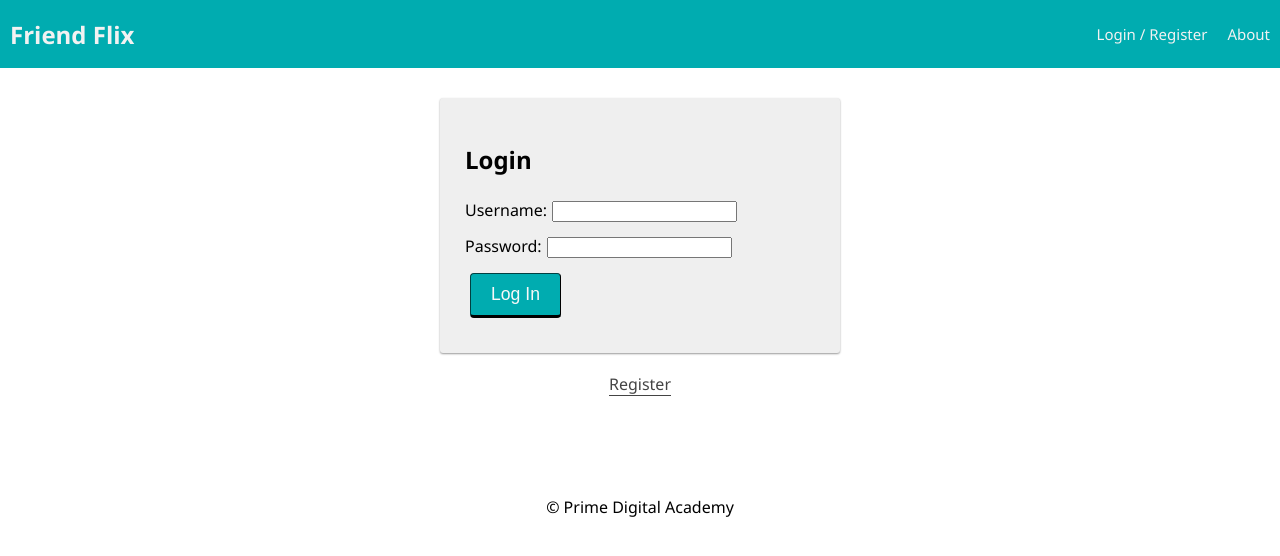
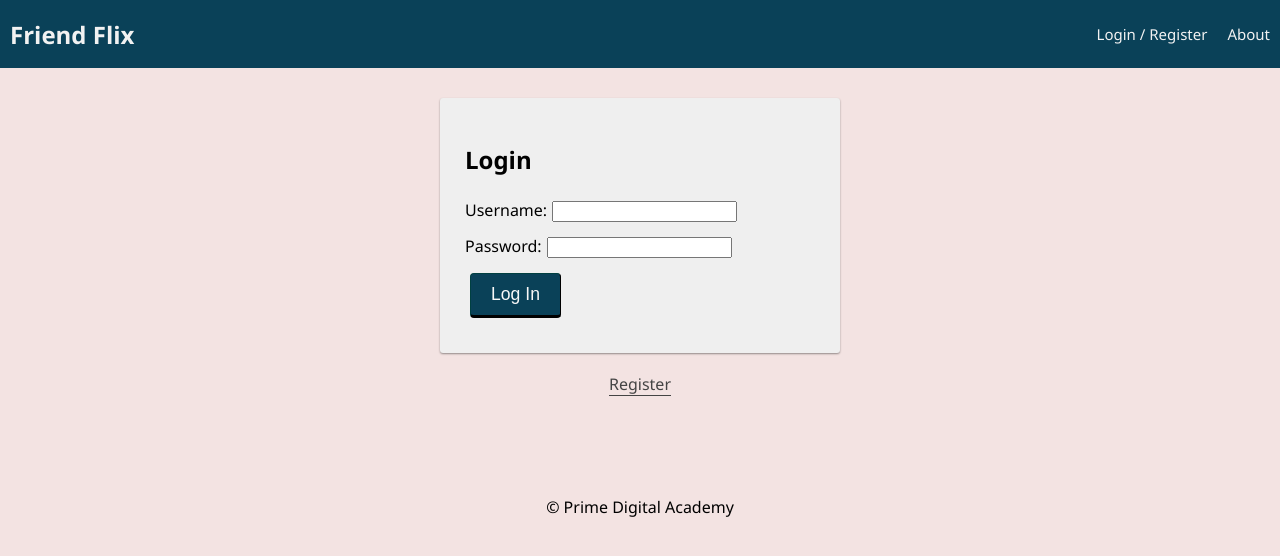
Before and after one commit to nimoabdi/prime-solo-project, a React (Create React App) app: page /#/login in a window 1280 px wide. Shown: the top 556 px of the page. Built offline with nearby package versions, Linux system fonts and the light colour scheme; no server answers.

Commit message:
some styling

```diff
--- a/src/components/App/App.css
+++ b/src/components/App/App.css
@@ -7,12 +7,13 @@ body,
 body {
   font-family: 'Segoe UI', Tahoma, Geneva, Verdana, sans-serif;
   margin: 0px;
+  background-color: #F3E3E2;
 }
 
-img {
+/* img {
   display: inline-block;
   max-width: 20%;
-}
+} */
 
 ul {
   list-style-type: none;
@@ -35,7 +36,7 @@ Button
   border-color: #014041;
   border-width: 1px 1px 3px;
   border-radius: 4px;
-  background-color: #00acb0;
+  background-color: #0A4158;
   color: #f8f8f8;
   font-size: 1.1rem;
   outline: 0;
--- a/src/components/Nav/Nav.css
+++ b/src/components/Nav/Nav.css
@@ -5,7 +5,7 @@
   align-items: center;
 
   margin: 0 0 30px;
-  background-color: #00acb0;
+  background-color: #0A4158;
   overflow: hidden;
 }
 
@@ -24,7 +24,7 @@
 .navLink {
   display: inline-block;
   color: #f2f2f2;
-  background-color: #00acb0;
+  background-color: #0A4158;
   text-align: center;
   padding: 24px 10px;
   text-decoration: none;
--- a/src/components/Shows/Shows.jsx
+++ b/src/components/Shows/Shows.jsx
@@ -3,6 +3,14 @@ import { useState } from "react";
 import { useHistory, useParams } from "react-router-dom";
 import swal from "sweetalert";
 import './Shows.css'
+
+import Card from '@mui/material/Card';
+import CardActions from '@mui/material/CardActions';
+import CardContent from '@mui/material/CardContent';
+import CardMedia from '@mui/material/CardMedia';
+import Button from '@mui/material/Button';
+import Typography from '@mui/material/Typography';
+import Grid from '@mui/material/Grid';
 
 function Shows({ Shows }) {
   const dispatch = useDispatch();
@@ -36,20 +44,55 @@ function Shows({ Shows }) {
 };
 
   return (
-    <div>
-      <ul>
-        <li>
-          Title: {Shows.name}
-          <img className= "img" src={Shows.image} alt={Shows.title} />
-        </li>
-      </ul>
-      <button className="btn btn-block" onClick={handleDelete}>
+    <Grid >
+    <Card className="flex-fill" sx={{ maxWidth: 345 }} >
+      <CardMedia
+      // {Shows.name}
+      component="img"
+      alt="Shows Image"
+      height="300"
+
+      image= {Shows.image}
+      />
+        <CardContent>
+      <Typography gutterBottom variant="h7" >
+      Title: {Shows.name}
+      </Typography>
+
+        </CardContent>
+
+      <Button variant="primary" size="small" className="btn btn-block" onClick={handleDelete}>
         Delete
-      </button>
-      <button className="btn btn-block" onClick={Watched}>
+      </Button>
+      <Button variant="primary" size="small" className="btn btn-block" onClick={Watched}>
         add to watched
-      </button>
-    </div>
+      </Button>
+    </Card >
+    </Grid>
   );
 }
+
+{/* <Card sx={{ maxWidth: 345 }}>
+      <CardMedia
+        component="img"
+        alt="green iguana"
+        height="140"
+        image="/static/images/cards/contemplative-reptile.jpg"
+      />
+      <CardContent>
+        <Typography gutterBottom variant="h5" component="div">
+          Lizard
+        </Typography>
+        <Typography variant="body2" color="text.secondary">
+          Lizards are a widespread group of squamate reptiles, with over 6,000
+          species, ranging across all continents except Antarctica
+        </Typography>
+      </CardContent>
+      <CardActions>
+        <Button size="small">Share</Button>
+        <Button size="small">Learn More</Button>
+      </CardActions>
+    </Card> */}
+
+
 export default Shows;
```
